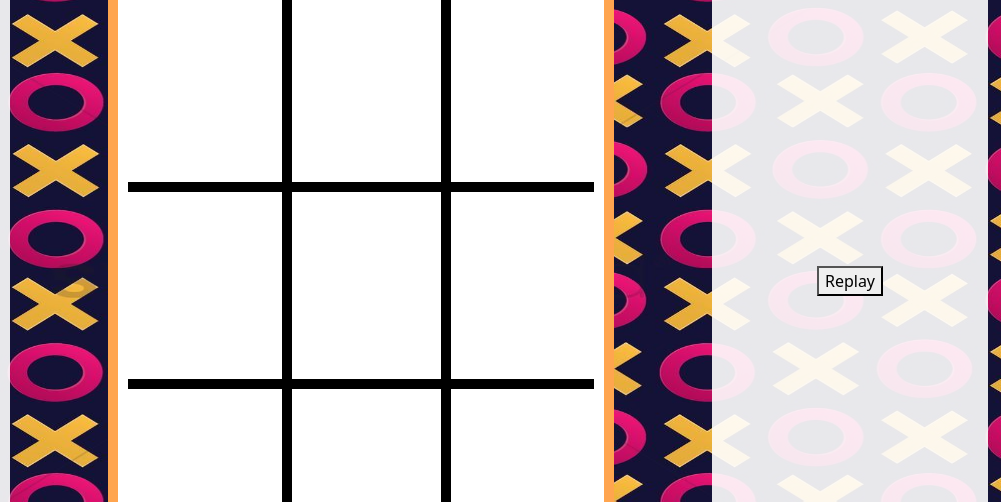
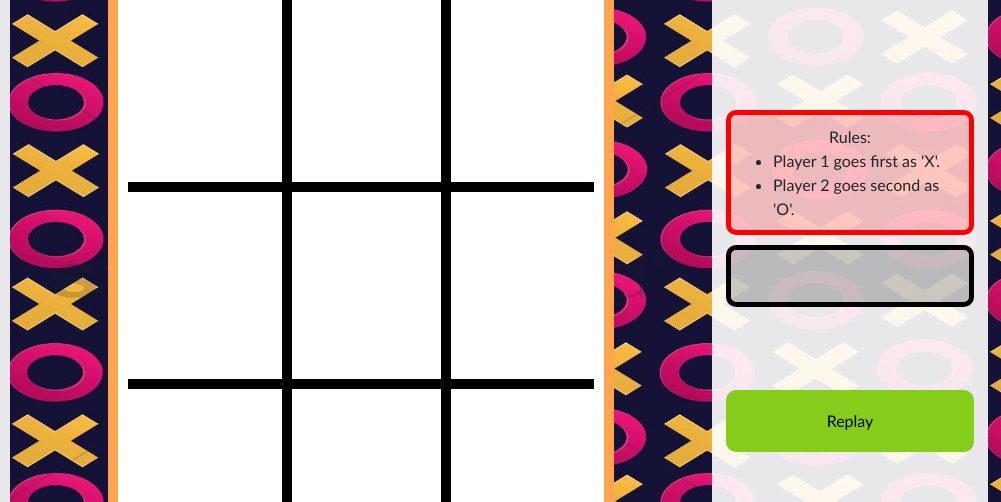
Before and after one commit to DEVITO10/Tic-Tac-Toe-with-JS, a plain HTML site: page index.html in a window 1280 px wide. Shown: the part 119-621 px from the top of the page, 279-1280 px from the left. Drawn offline with nearby package versions, Linux system fonts and the light colour scheme.

Commit message:
right side html css done

```diff
--- a/index.html
+++ b/index.html
@@ -41,8 +41,16 @@
         </div>
         <div class="col-sm-12 col-md-3 tic-tac-toe-right">
             <div class="tic-tac-toe-right-content">
+                <div class="tic-tac-toe-rules">
+                    Rules:<br>
+                    <ul>
+                        <li>Player 1 goes first as 'X'.</li>
+                        <li>Player 2 goes second as 'O'.</li>
+                    </ul>
+                </div>
+                <div class="tic-tac-toe-turn" id="turn"></div>
                 <div class="tic-tac-toe-winner" id="winner"></div>
-                <button onclick="reset()">Replay</button>
+                <button id="replay" onclick="reset()">Replay</button>
             </div>
         </div>
     </div>
--- a/mystyle.css
+++ b/mystyle.css
@@ -105,4 +105,54 @@ html, body{
     display: flex;
     align-items: center;
     justify-content: center;
+    flex-wrap: wrap;
+    flex-direction: column;
+    font-family: 'Gill Sans', 'Gill Sans MT', Calibri, 'Trebuchet MS', sans-serif;
 }
+.tic-tac-toe-rules{
+    width: 90%;
+    height: 20%;
+    border: 5px solid red;
+    border-radius: 10px;
+    background-color: rgba(255,0,0,0.2);
+    padding: 10px;
+    display: flex;
+    align-items: center;
+    flex-direction: column;
+}
+.tic-tac-toe-turn{
+    width: 90%;
+    height: 10%;
+    border: 5px solid black;
+    border-radius: 10px;
+    background-color: rgba(0,0,0,0.2);
+    margin-top: 10px;
+    display: flex;
+    align-items: center;
+    justify-content: center;
+}
+.tic-tac-toe-winner{
+    width: 90%;
+    height: 10%;
+    border: 5px solid green;
+    border-radius: 10px;
+    background-color: rgba(0,255,0,0.2);
+    margin-top: 10px;
+    display: flex;
+    align-items: center;
+    justify-content: center;
+    transform: scale(0);
+    transition: transform 0.2s;
+}
+.tic-tac-toe-winner.active{
+    transform: scale(1);
+}
+.tic-tac-toe-right-content #replay{
+    width: 90%;
+    height: 10%;
+    background-color: rgb(133, 204, 27);
+    border-radius: 10px;
+    border: none;
+    outline: none;
+    margin-top: 10px;
+}
```
